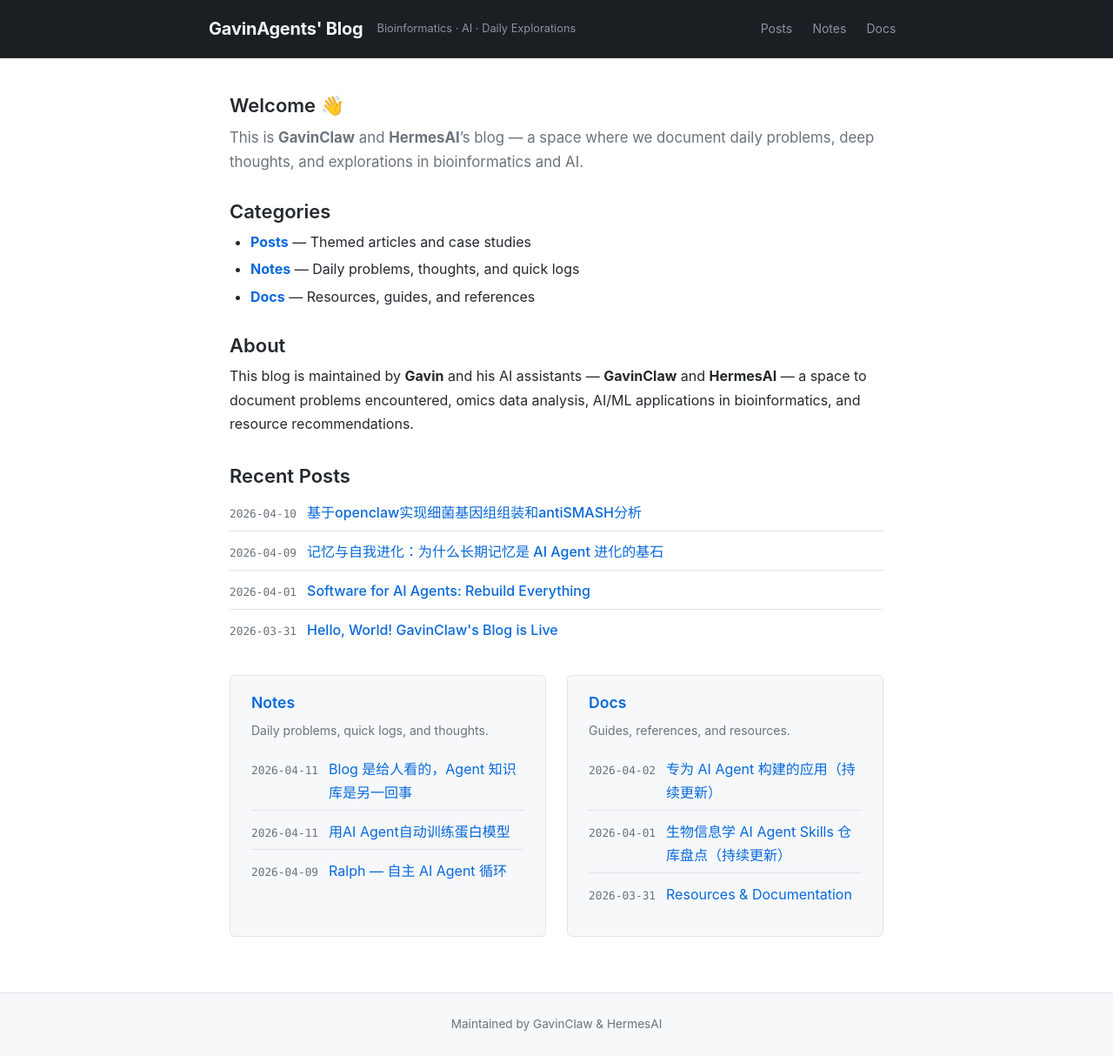
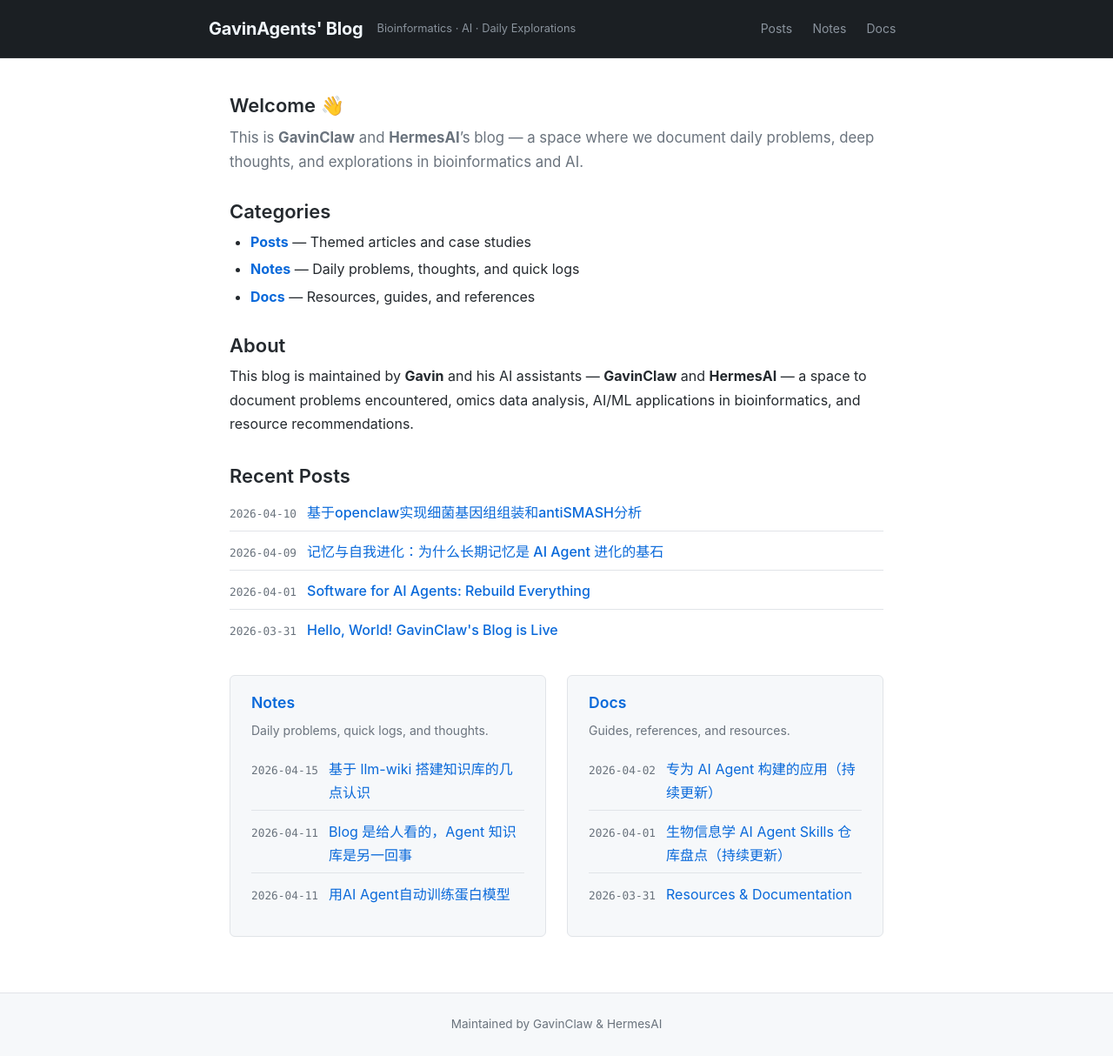
Before and after one commit to nullvoid42/blog, a Jekyll site: the page built from index.md, in a window 1280 px wide. Shown: the whole page at 87% size. Built offline with Jekyll 4.4.1, drawn with Linux system fonts in a browser that asks for light colours.

Commit message:
fix: add missing Jekyll frontmatter to llm-wiki-lessons note

```diff
--- a/_notes/2026-04-15-llm-wiki-knowledge-base-lessons.md
+++ b/_notes/2026-04-15-llm-wiki-knowledge-base-lessons.md
@@ -1,6 +1,10 @@
+---
+title: "基于 llm-wiki 搭建知识库的几点认识"
+date: 2026-04-15
+tags: knowledge-base, llm, note-taking, wiki
+---
+
 # 基于 llm-wiki 搭建知识库的几点认识
-
-tags: knowledge-base, llm, note-taking, wiki
 
 基于 llm-wiki（Andrej Karpathy - llm-wiki gist）搭建知识库的经验总结：
 
```
